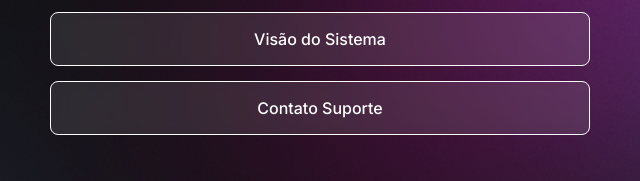
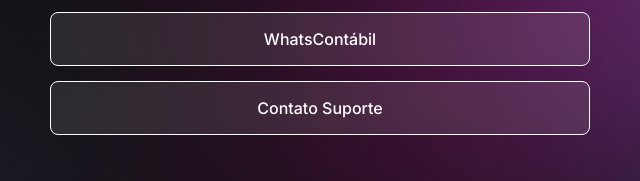
Before and after one commit to Vin1Flsn/projecthtml, a plain HTML site: page index.html in a window 1280 px wide. Shown: the part 310-491 px from the top of the page, 320-960 px from the left. Drawn offline with nearby package versions, Linux system fonts and the light colour scheme.

Commit message:
correção link

```diff
--- a/index.html
+++ b/index.html
@@ -31,8 +31,8 @@
             >
           </li>
           <li>
-            <a target="_blank" href="https://app.whatscontabil.com.br"
-              >Visão do Sistema</a
+            <a target="_blank" href="https://app.whatscontabil.com.br/"
+              >WhatsContábil</a
             >
           </li>
           <li>
```
